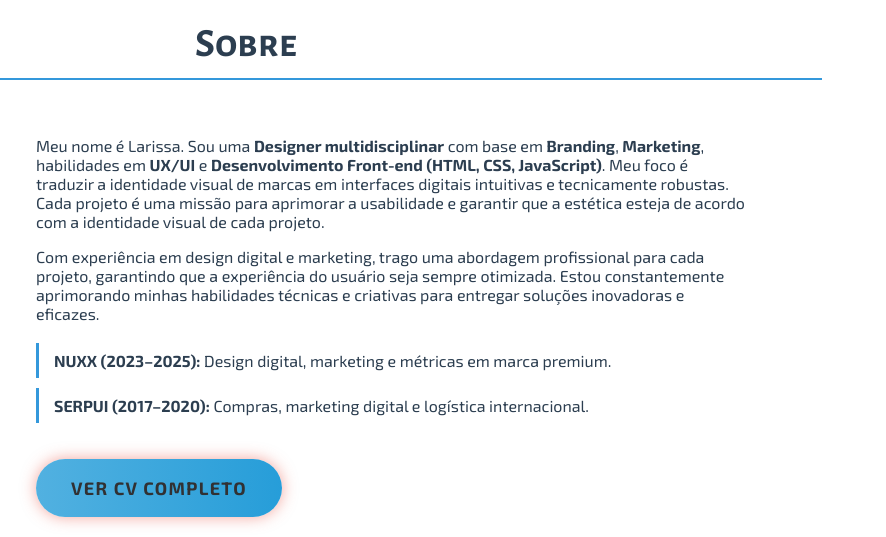
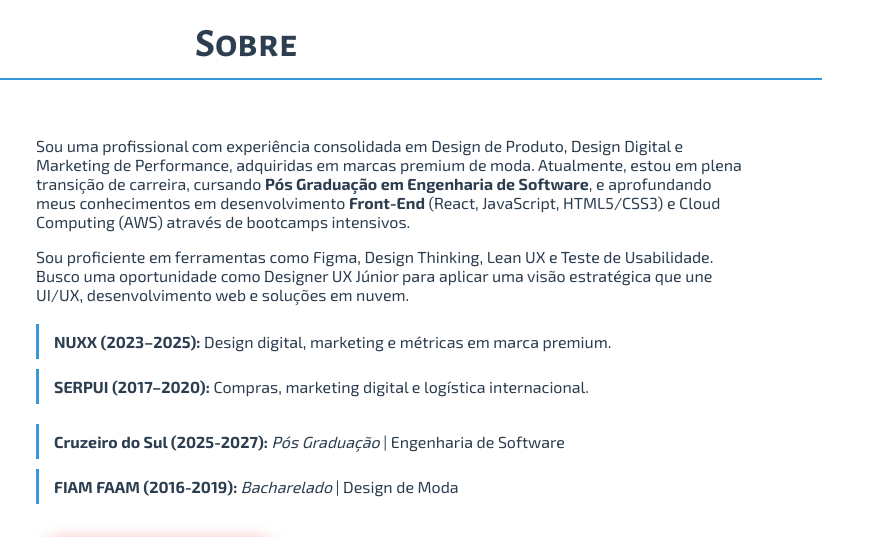
Before and after one commit to lariscalzaretto/larissa_scalzaretto_portifolio, a plain HTML site: page index.html in a window 1280 px wide. Shown: the part 860-1397 px from the top of the page, 394-1280 px from the left. Drawn offline with Linux system fonts and the light colour scheme.

Commit message:
add postgraduate degree

```diff
--- a/index.html
+++ b/index.html
@@ -80,12 +80,17 @@
                 />
 
                 <div class="bio-text">
-                    <p>Meu nome é Larissa. Sou uma <strong>Designer multidisciplinar</strong> com base em <strong>Branding</strong>, <strong>Marketing</strong>, habilidades em <strong>UX/UI</strong> e <strong>Desenvolvimento Front-end (HTML, CSS, JavaScript)</strong>. Meu foco é traduzir a identidade visual de marcas em interfaces digitais intuitivas e tecnicamente robustas. Cada projeto é uma missão para aprimorar a usabilidade e garantir que a estética esteja de acordo com a identidade visual de cada projeto.</p>
-                    <p>Com experiência em design digital e marketing, trago uma abordagem profissional para cada projeto, garantindo que a experiência do usuário seja sempre otimizada. Estou constantemente aprimorando minhas habilidades técnicas e criativas para entregar soluções inovadoras e eficazes.</p>
+                    <p>Sou uma profissional com experiência consolidada em Design de Produto, Design Digital e Marketing de Performance, adquiridas em marcas premium de moda. Atualmente, estou em plena transição de carreira, cursando <strong>Pós Graduação em Engenharia de Software</strong>, e aprofundando meus conhecimentos em desenvolvimento <strong>Front-End</strong> (React, JavaScript, HTML5/CSS3) e Cloud Computing (AWS) através de bootcamps intensivos. </p>
+                    <p>Sou proficiente em ferramentas como Figma, Design Thinking, Lean UX e Teste de Usabilidade. Busco uma oportunidade como Designer UX Júnior para aplicar uma visão estratégica que une UI/UX, desenvolvimento web e soluções em nuvem.</p>
 
                     <ul class="experience-list">
                         <li><strong>NUXX (2023–2025):</strong> Design digital, marketing e métricas em marca premium.</li>
                         <li><strong>SERPUI (2017–2020):</strong> Compras, marketing digital e logística internacional.</li>
+                    </ul>
+
+                    <ul class="experience-list">
+                        <li><strong>Cruzeiro do Sul (2025-2027):</strong> <i>Pós Graduação</i> | Engenharia de Software</li>
+                        <li><strong>FIAM FAAM (2016-2019):</strong> <i>Bacharelado</i> | Design de Moda</li>
                     </ul>
 
                     <a href="https://drive.google.com/drive/folders/1MFODkrsepHvgOH6KWnbmguU03VdlOCFo?usp=drive_link"
@@ -209,7 +214,7 @@
                 <img src="assets/img/logos/aws.png" alt="Logo AWS" class="icon-logo">
             </div>
             <div class="skill-progress">
-                <div class="progress-bar" style="width: 35%;"></div>
+                <div class="progress-bar" style="width: 50%;"></div>
                 <span class="progress-label">35%</span>
             </div>
             <p class="skill-description">AWS Cloud</p>
```
